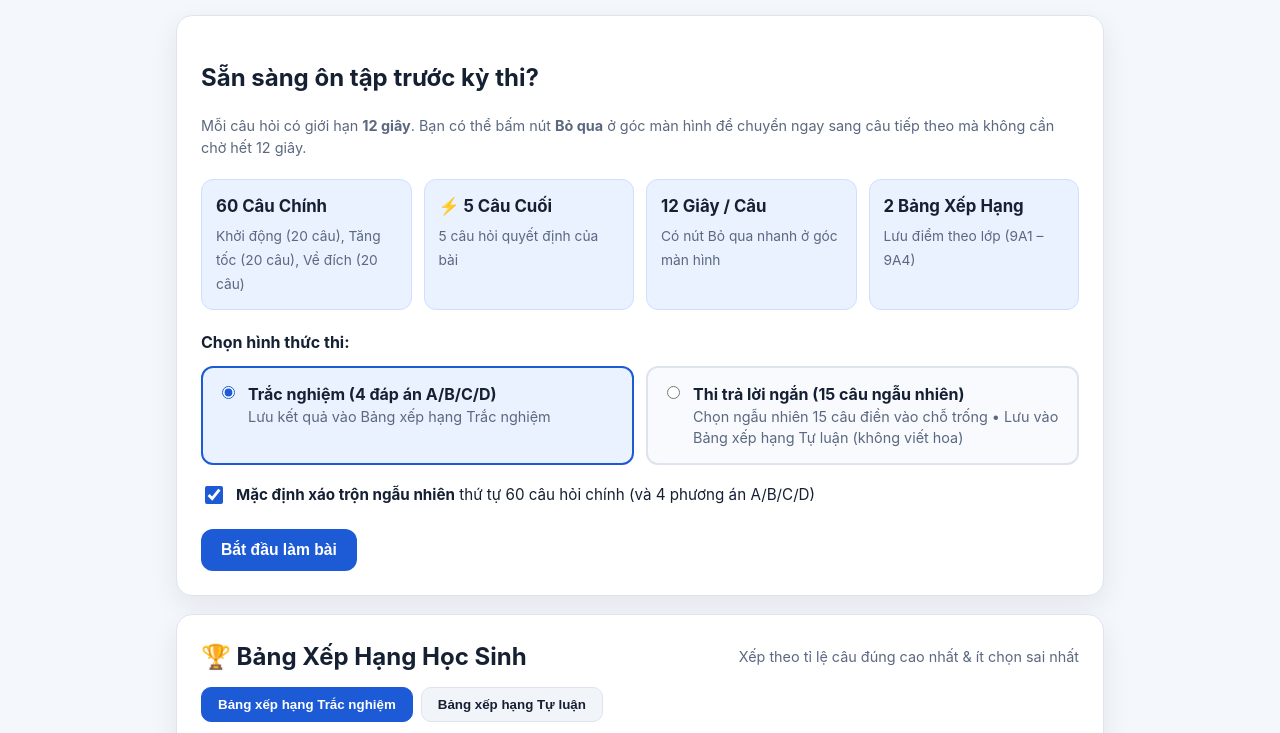
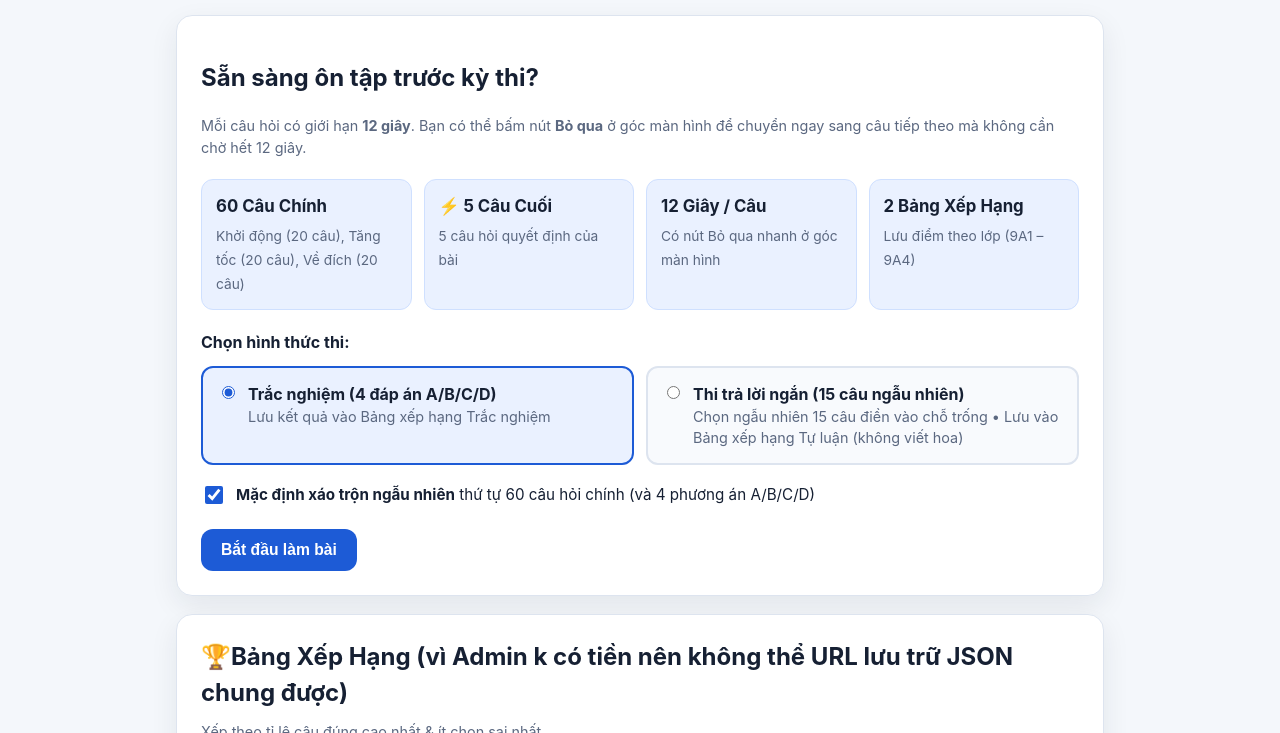
Before and after one commit to lbaolong9264992-pixel/OnTap-RungChuongVang-LBL9a3, a plain HTML site: page index.html in a window 1280 px wide. Shown: the part 203-936 px from the top of the page. Drawn offline with Linux system fonts and the light colour scheme.

Commit message:
Update index.html

```diff
--- a/index.html
+++ b/index.html
@@ -1210,13 +1210,13 @@
     <!-- Khu vực 2 Bảng xếp hạng (Trắc nghiệm & Tự luận) -->
     <section id="leaderboard-section" class="card">
       <div style="display: flex; justify-content: space-between; align-items: center; flex-wrap: wrap; gap: 10px; margin-bottom: 12px;">
-        <h2 style="margin: 0;">🏆 Bảng Xếp Hạng Học Sinh</h2>
+        <h2 style="margin: 0;">🏆Bảng Xếp Hạng (vì Admin k có tiền nên không thể URL lưu trữ JSON chung được) </h2>
         <span class="muted">Xếp theo tỉ lệ câu đúng cao nhất &amp; ít chọn sai nhất</span>
       </div>
 
       <div class="leaderboard-tabs">
-        <button id="tab-lb-mc" class="lb-tab-btn active" type="button">Bảng xếp hạng Trắc nghiệm</button>
-        <button id="tab-lb-essay" class="lb-tab-btn" type="button">Bảng xếp hạng Tự luận</button>
+        <button id="tab-lb-mc" class="lb-tab-btn active" type="button">Bảng Chỉ Số Trắc nghiệm</button>
+        <button id="tab-lb-essay" class="lb-tab-btn" type="button">Bảng Xếp Hạng Tự luận</button>
       </div>
 
       <div class="table-wrap">
```
